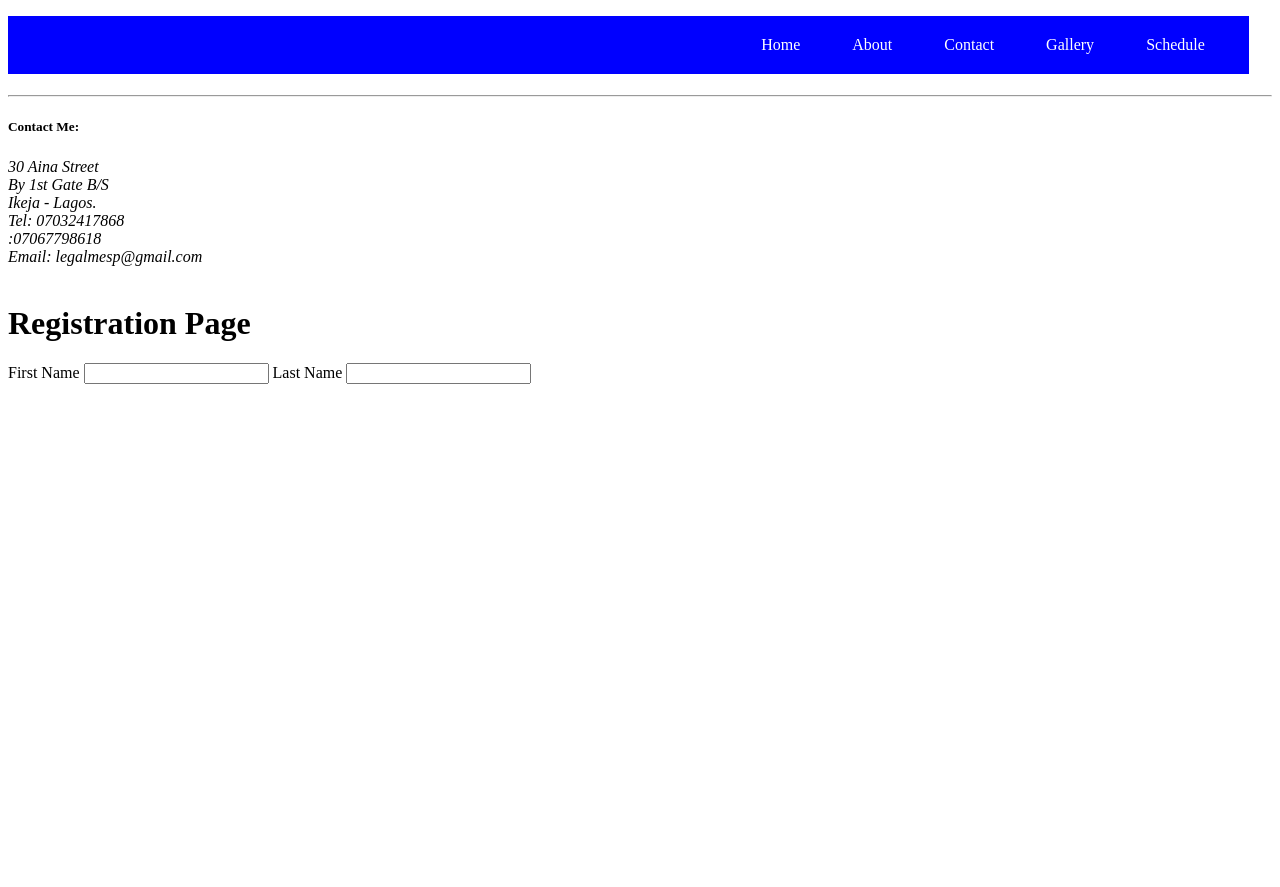
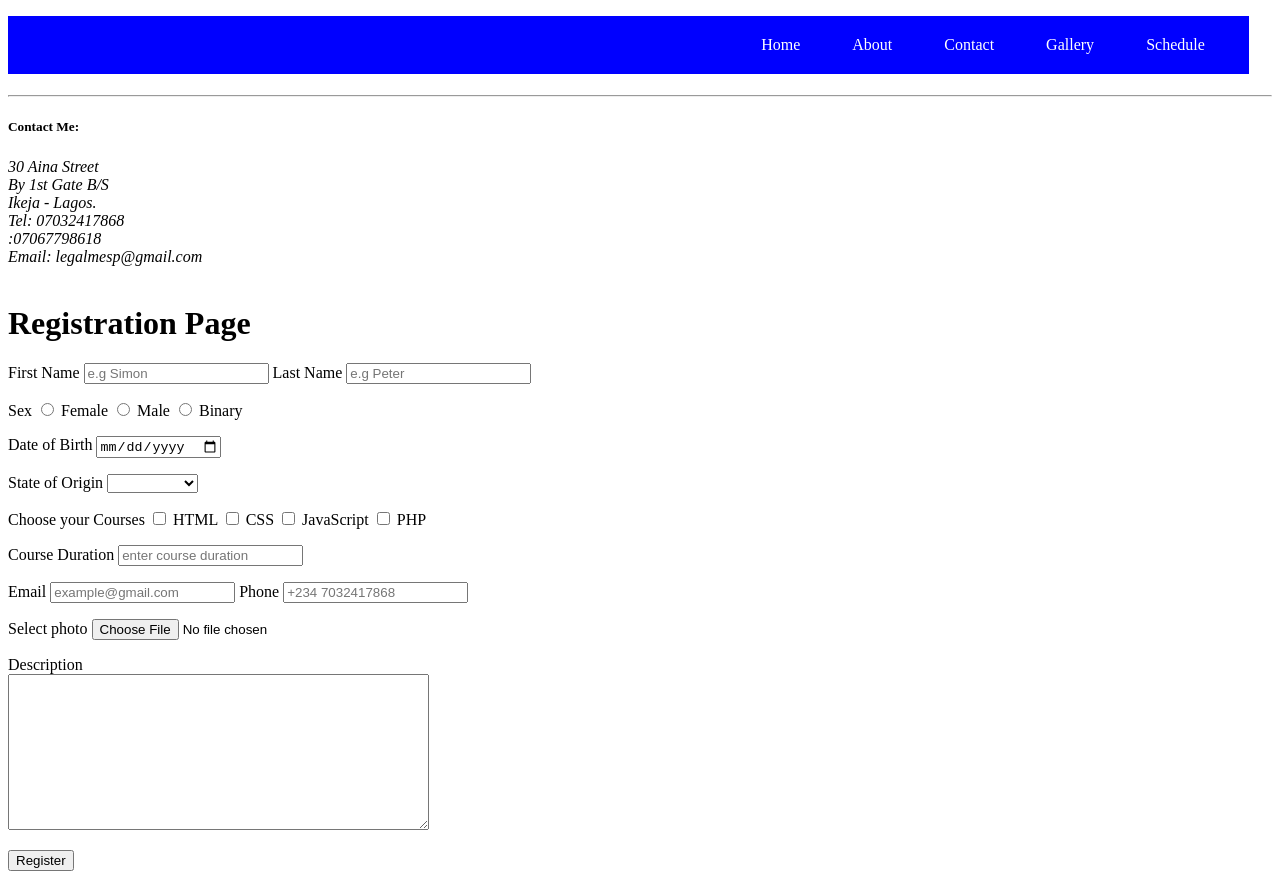
Before and after one commit to mrsimonpeter/My-Website, a plain HTML site: page contact.html in a window 1280 px wide. Before the commit the page ends 800 px from the top, so only its background shows below. Drawn offline with Linux system fonts and the light colour scheme.

Commit message:
I updated this page

```diff
--- a/contact.html
+++ b/contact.html
@@ -26,8 +26,59 @@
     <h1>Registration Page</h1>
     <form>
         <p>
-            First Name <input type="text" name="first name">
-            Last Name <input type="text" name="last name">
+            First Name <input type="text" name="first name" placeholder="e.g Simon">
+            Last Name <input type="text" name="last name" placeholder="e.g Peter">
+        </p>
+        <p>
+            Sex
+            <input type="radio" id="female" name="sex" value="female"/> <label for="female">Female</label>
+            <input type="radio" id="male" name="sex" value="male"/> <label for="male">Male</label>
+            <input type="radio" id="binary" name="sex" value="binary"/> <label for="binary">Binary</label>
+        </p>
+        <p>
+            Date of Birth
+            <input type="date">
+        </p>
+        <p>
+            State of Origin
+            <select name="state">
+                <option></option>
+                <option value="abia">Abia State</option>
+                <option>AAdamawa</option>
+                <option>Akwa-Ibom</option>
+                <option>Anambara</option>
+                <option>Adamawa</option>
+            </select>
+        </p>
+        <p>
+            Choose your Courses
+            <input type="checkbox" name="courses" value="HTML" id="html">
+            <label for="html">HTML</label>
+            <input type="checkbox" name="courses" value="CSS" id="css">
+            <label for="css">CSS</label>
+            <input type="checkbox" name="courses" value="JavaScript" id="js">
+            <label for="js">JavaScript</label>
+            <input type="checkbox" name="courses" value="PHP" id="php">
+            <label for="php">PHP</label>
+        </p>
+        <p>
+            Course Duration
+            <input type="number" name="duration" placeholder="enter course duration">
+        </p>
+        <p>
+            Email <input type="email" name="email" placeholder="example@gmail.com">
+            Phone <input type="tel" name="phone" placeholder="+234 7032417868">
+        </p>
+        <p>
+            Select photo
+            <input type="file" name="photo">
+        <p>
+            Description <br>
+            <textarea cols="50" rows="10">
+            </textarea>
+        </p>
+        <p>
+            <input type="submit" value="Register">
         </p>
     </form>
 </body>
```
